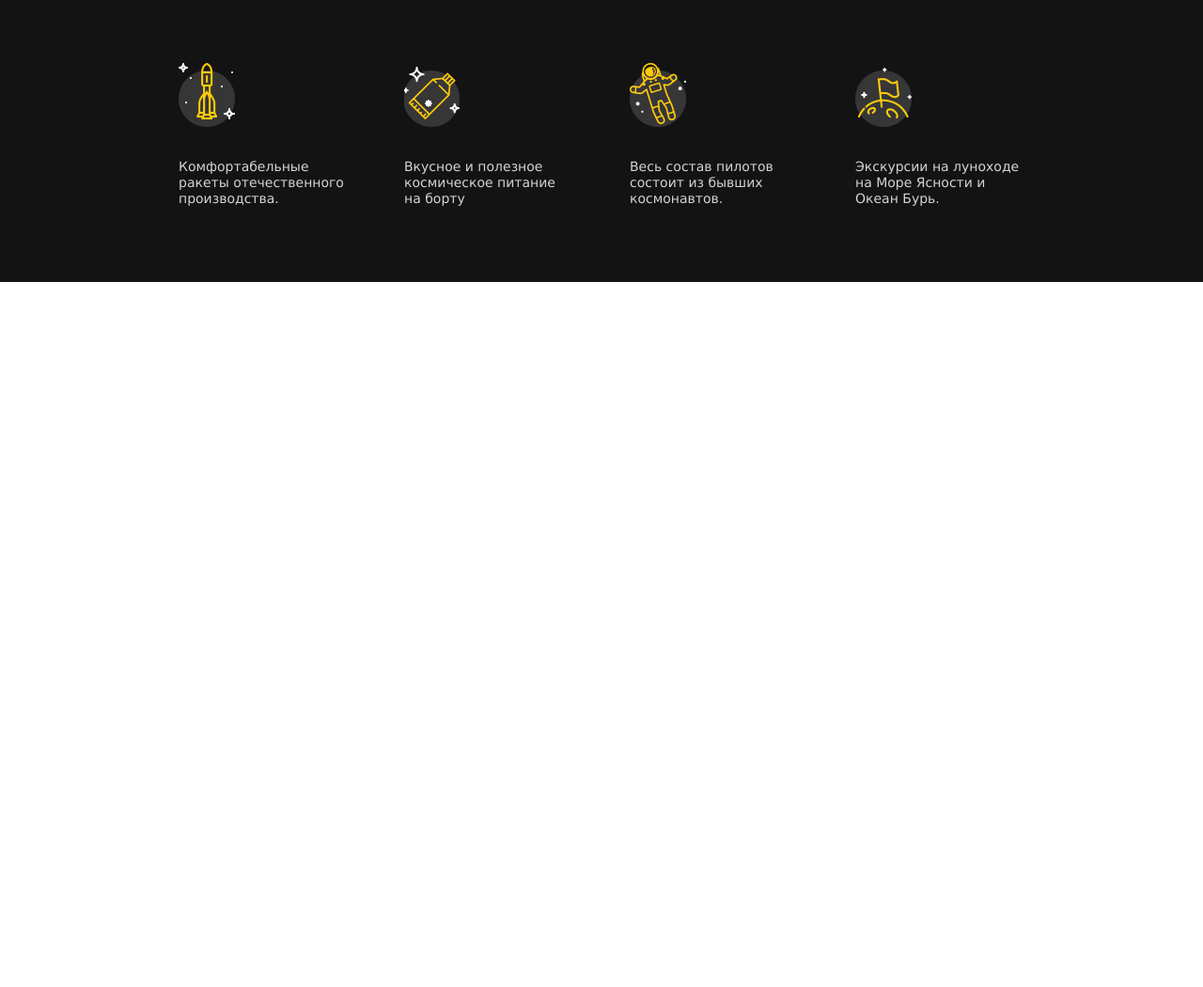
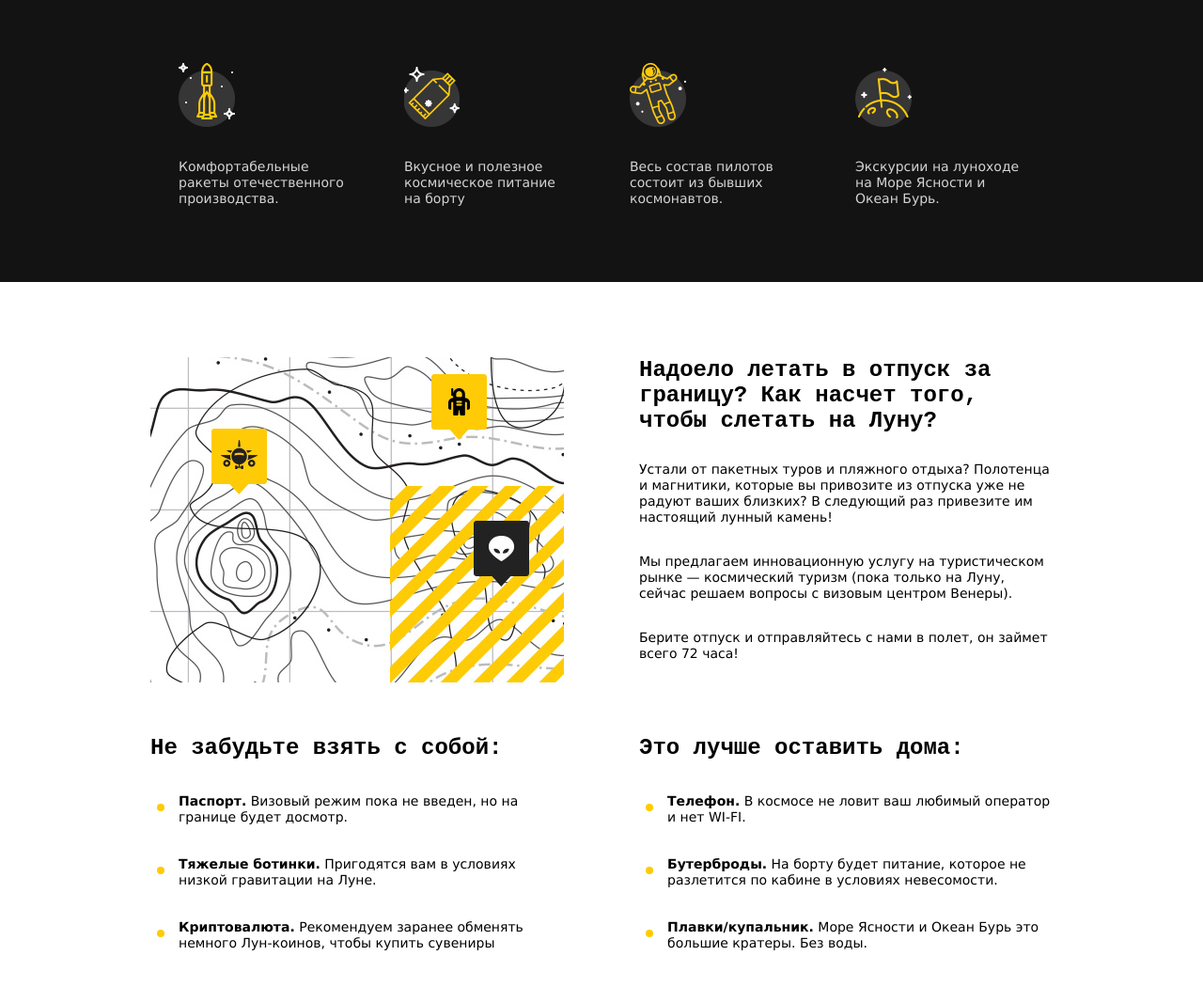
Before and after one commit to gavorilka/spase-z_webdev_pro, a plain HTML site: page index.html in a window 1280 px wide. Shown: the part 710-1760 px from the top of the page at 94% size. Before the commit the page ends 1010 px from the top, so only its background shows below. Drawn offline with Linux system fonts and the light colour scheme.

Commit message:
Заверстал блок content, перенёс в bg img in header

```diff
--- a/css/main.css
+++ b/css/main.css
@@ -30,7 +30,7 @@ body {
     color: #000000;
     cursor: pointer;
     width: 240px;
-    padding: 17px 22px 17px 38px;
+    padding: 17px 38px 17px 22px;
 }
 .btn::after {
     content: '';
@@ -83,8 +83,10 @@ li {
     background: url("../img/mail-icon.png") no-repeat;
 }
 .about-us {
-    padding: 110px 0px 180px 65px;
-    width: 260px;
+    padding: 110px 0px 180px 120px;
+    background-image: url("../img/moon-rocket.png");
+    background-repeat: no-repeat;
+    background-position: right 24px;
 }
 .about-us h1 {
     font-family: 'Courier New', Courier, monospace;
@@ -93,17 +95,15 @@ li {
     line-height: 50px;
     margin-bottom: 30px;
 }
+.about-us-article {
+    width: 260px;
+}
 .btn-yellow {
     margin-top: 54px;
     background: #FFCB06;
 }
 .btn-yellow::after {
     background: url('../img/right-arrow-dark.png') no-repeat;
-}
-.site-header .container {
-    background-image: url("../img/moon-rocket.png");
-    background-repeat: no-repeat;
-    background-position: right 140px;
 }
 .advantage {
     background-color:#131313;
@@ -137,3 +137,54 @@ li {
 .moon-rover::before {
     background: url("../img/advantage-icon-4.png") no-repeat;
 }
+
+.col-container {
+    display: flex;
+    /* flex-wrap: wrap; */
+    gap: 50px 80px;
+}
+.col-left, .col-right {
+    flex-basis: 50%;
+}
+.content {
+    color: #000000;
+    margin: 80px 0px 50px;
+}
+.content>.col-container {
+    margin-bottom: 52px;
+}
+.lead {
+    font-family: 'Courier New', Courier, monospace;
+    font-style: normal;
+    font-weight: 700;
+    font-size: 24px;
+    line-height: 27px;
+}
+.content .lead {
+    margin-bottom: 27px;
+}
+.content-p {
+    margin-top: 30px;
+}
+.content-p:first-child {
+    margin: 17px;
+}
+.content-img {
+    width: 100%;
+    object-fit: cover;
+}
+.recomend-item {
+    margin-bottom: 25px;
+    margin-left: 30px;
+}
+.recomend-item::before {
+    content: "";
+    display: block;
+    background-color: #FFCB06;
+    width: 8px;
+    height: 8px;
+    border-radius: 50%;
+    position: relative;
+    top: 19px;
+    left: -23px;
+}
--- a/index.html
+++ b/index.html
@@ -38,7 +38,8 @@
                         </li>
                     </ul>
                 </nav>
-                <div class="about-us">
+                <section class="about-us">
+                    <div class="about-us-article">
                         <h1>
                             На Луну<br>
                             и обратно
@@ -50,6 +51,7 @@
                         </p>
                         <a href="#" class="btn btn-yellow">ПОДБОР ТУРА</a>
                     </div>
+                </section>
             </div>
         </header>
         <main>
@@ -78,6 +80,73 @@
                     </div>
                 </div>
             </section>
+            <section class="content">
+                <div class="container col-container">
+                    <div class="col-left">
+                        <img class="content-img" src="img/map.jpg" alt="Карта зоны отдыха">
+                    </div>
+                    <div class="col-right">
+                        <p class="lead">
+                            Надоело летать в отпуск за
+                            границу? Как насчет того,
+                            чтобы слетать на Луну?
+                        </p>
+                        <p class="content-p">
+                            Устали от пакетных туров и пляжного отдыха? Полотенца
+                            и магнитики, которые вы привозите из отпуска уже
+                            не радуют ваших близких? В следующий раз привезите
+                            им настоящий лунный камень!
+                        </p>
+                        <p class="content-p">
+                            Мы предлагаем инновационную услугу на туристическом
+                            рынке — космический туризм (пока только на Луну, сейчас
+                            решаем вопросы с визовым центром Венеры).
+                        </p>
+                        <p class="content-p">
+                            Берите отпуск и отправляйтесь с нами в полет,
+                            он займет всего 72 часа!
+                        </p>
+                    </div>
+                </div>
+                <div class="container col-container">
+                    <div class="col-left">
+                        <h3 class="lead">Не забудьте взять с собой:</h3>
+                        <ul class="recomend-list">
+                            <li class="recomend-item">
+                                <strong>Паспорт.</strong> Визовый режим пока не введен, но на границе
+                                будет досмотр.
+                            </li>
+                            <li class="recomend-item">
+                                <strong>Тяжелые ботинки.</strong> Пригодятся вам в условиях низкой
+                                гравитации на Луне.
+                            </li>
+                            <li class="recomend-item">
+                                <strong>Криптовалюта.</strong> Рекомендуем заранее обменять немного
+                                Лун-коинов, чтобы купить сувениры
+                            </li>
+                        </ul>
+                    </div>
+                    <div class="col-right">
+                        <h3 class="lead">Это лучше оставить дома:</h3>
+                        <ul class="recomend-list">
+                            <ul>
+                                <li class="recomend-item">
+                                    <strong>Телефон.</strong> В космосе не ловит ваш любимый
+                                    оператор и нет WI-FI.
+                                </li>
+                                <li class="recomend-item">
+                                    <strong>Бутерброды.</strong> На борту будет питание, которое
+                                    не разлетится по кабине в условиях невесомости.
+                                </li>
+                                <li class="recomend-item">
+                                    <strong>Плавки/купальник.</strong> Море Ясности и Океан Бурь
+                                    это большие кратеры. Без воды.
+                                </li>
+                            </ul>
+                        </ul>
+                    </div>
+                </div>
+            </section>
         </main>
     </body>
 </html>
```
Also changed, not shown: img/map.jpg (added). Lines whose indentation alone changed are shown as unchanged.
